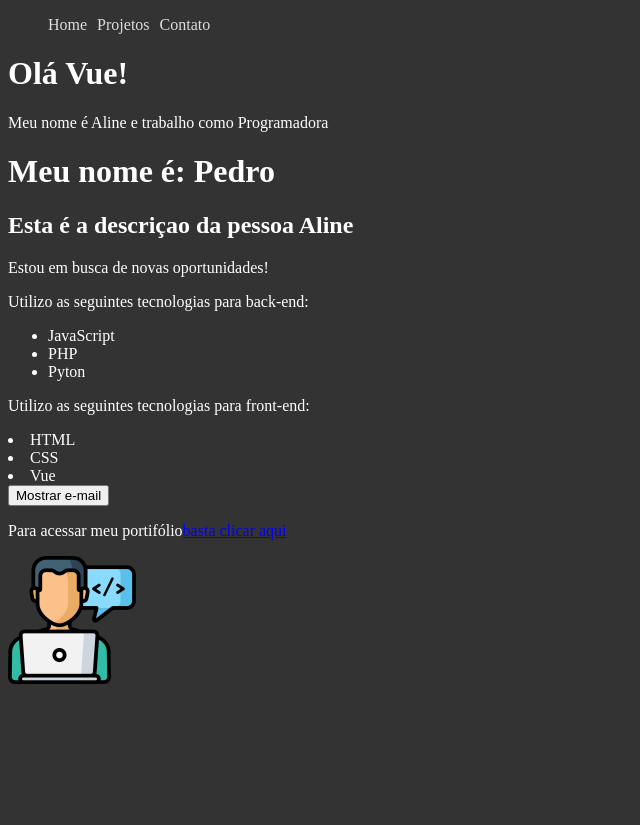
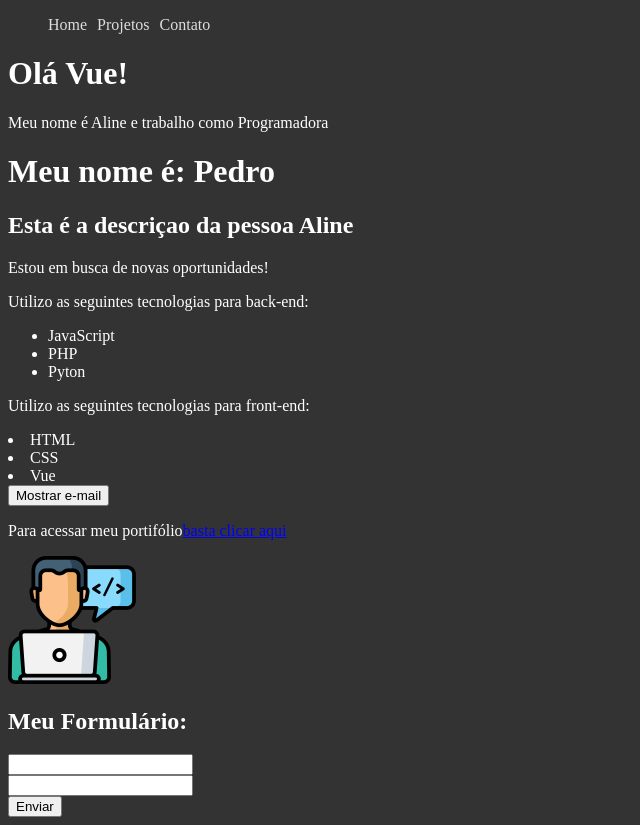
Before and after one commit to AlineG18/Curso_Vue-HoraDeCodar, a Vue app in the folder siteweb_pedidosp1/: page / in a window 1280 px wide. Shown: the whole page, without its empty margins (0-640 px from the left). Before the commit the page ends 800 px from the top, so only its background shows below. Built offline with nearby package versions, Linux system fonts and the light colour scheme.

Commit message:
Aula14_Eventos (@submit e @click)

```diff
--- /dev/null
+++ b/siteweb_pedidosp1/src/components/Forms.vue
@@ -0,0 +1,47 @@
+<template>
+  <form action="" @submit="enviarFormulario($event)">
+    <h2>Meu Formulário:</h2>
+    <div>
+      <input type="text" v-model="name" />
+    </div>
+    <div>
+      <input type="text" v-model="email" />
+    </div>
+    <div>
+      <Submit />
+    </div>
+  </form>
+</template>
+
+<script>
+import InputText from "./forms/InputText.vue";
+import Submit from "./forms/Submit.vue";
+export default {
+  name: "Forms",
+  components: {
+    InputText,
+    Submit,
+  },
+  data() {
+    return {
+      name: "",
+      email: "",
+    };
+  },
+  methods: {
+    enviarFormulario(e) {
+      e.preventDefault();
+
+      const name = this.name;
+      const email = this.email;
+
+      console.log("Formulario enviado");
+      console.log("E nome é:"+ name);
+      console.log("E email é:" + email);
+
+      // Ajax
+      // Inserir no banco os dados
+    },
+  },
+};
+</script>
--- a/siteweb_pedidosp1/src/components/Pessoa.vue
+++ b/siteweb_pedidosp1/src/components/Pessoa.vue
@@ -2,16 +2,19 @@
   <div>
     <h2>Esta é a descriçao da pessoa {{ nome }}</h2>
     <Info/>
+    <Forms/>
   </div>
 </template>
 
 <script>
-import Info from "./Info.vue";
+import Forms from "./Forms.vue";
+import Info from "./Info.vue"
 
 export default {
   name: "Pessoa",
   components: {
-    Info
+    Info,
+    Forms
   },
   data() {
     return {
--- /dev/null
+++ b/siteweb_pedidosp1/src/components/forms/InputText.vue
@@ -0,0 +1,9 @@
+<template>
+    <input type="text">
+</template>
+
+<script>
+export default{
+    name: 'InputText',
+}
+</script>
--- /dev/null
+++ b/siteweb_pedidosp1/src/components/forms/Submit.vue
@@ -0,0 +1,9 @@
+<template>
+  <input type="submit" value="Enviar" />
+</template>
+
+<script>
+export default {
+  name: "Submit",
+}
+</script>
```
Also changed, not shown: 1 other file (tests, documents, lock files or other folders).
